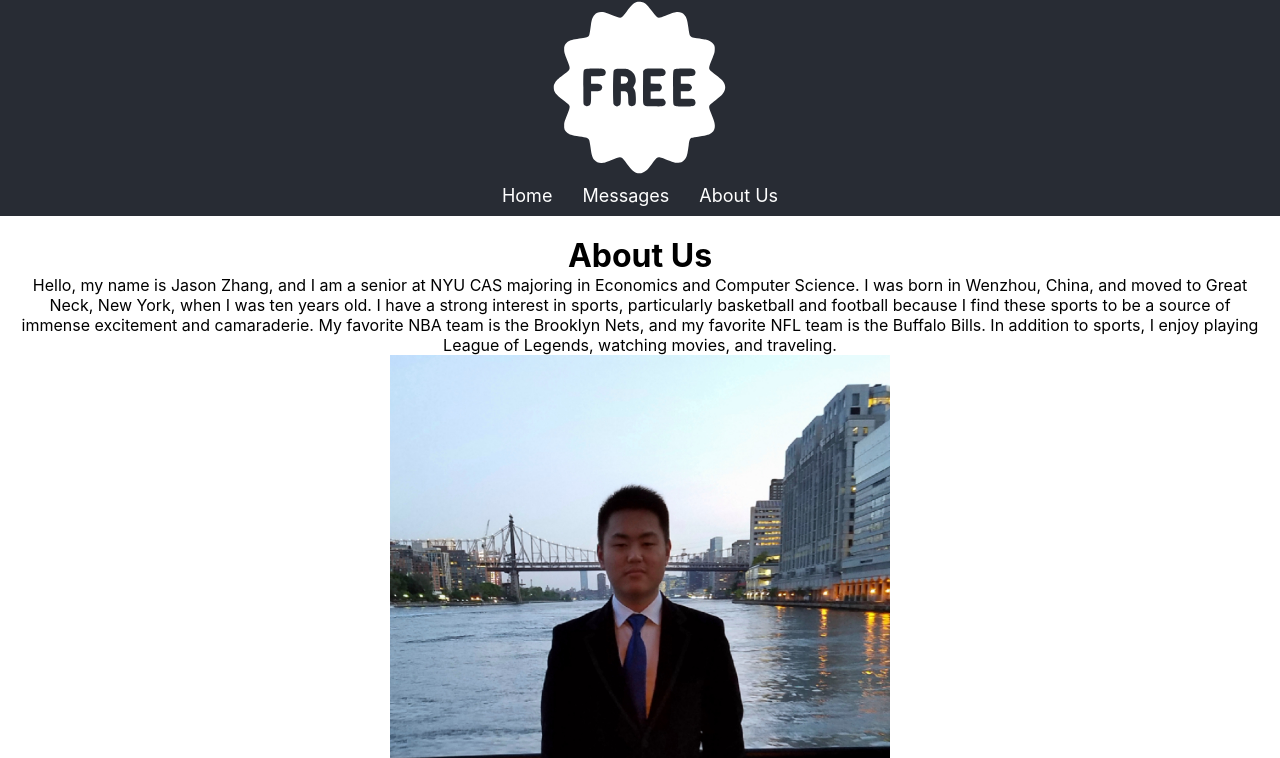
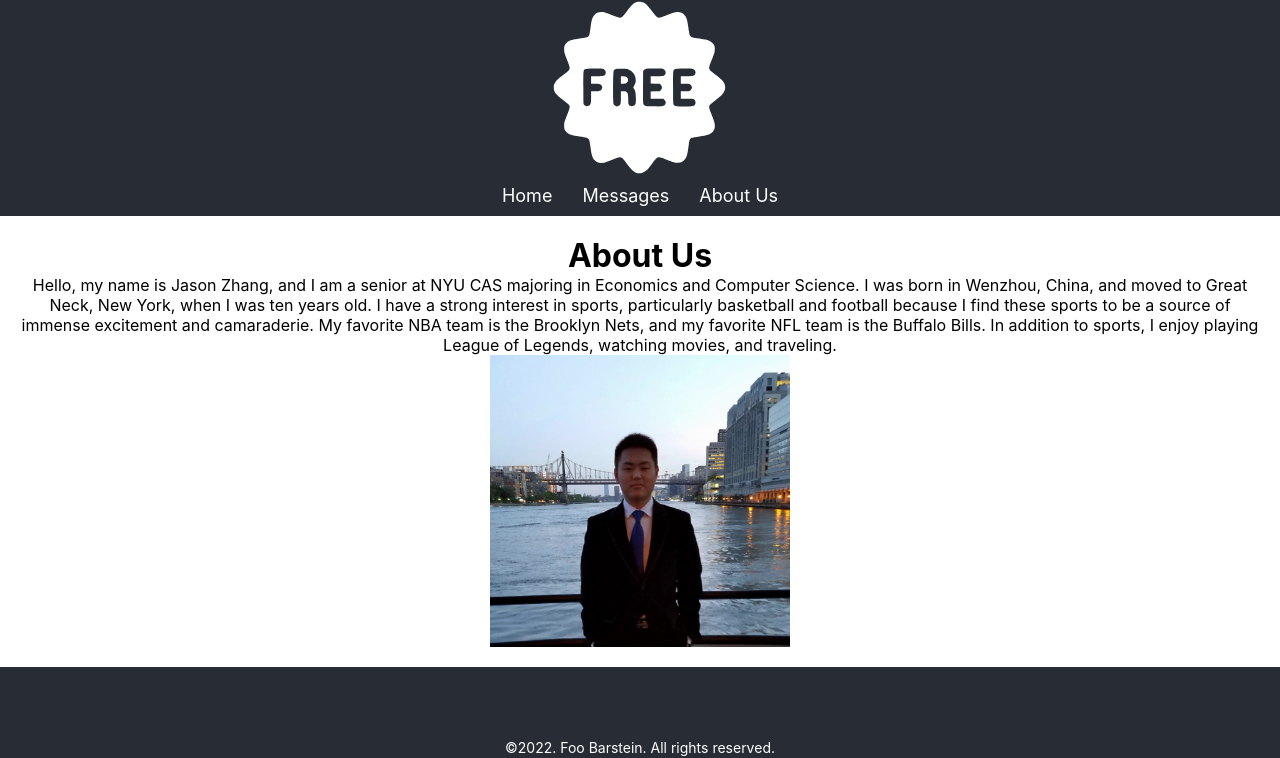
Before and after one commit to agiledev-students-fall2023/3-simple-mern-stack-app-Jason-SL-Zhang, a React (Create React App) app in the folder front-end/: page /about-us in a window 1280 px wide. Shown: the top 758 px of the page. Built offline with nearby package versions, Linux system fonts and the light colour scheme.

Commit message:
UpdateAboutUs

```diff
--- a/front-end/src/AboutUs.css
+++ b/front-end/src/AboutUs.css
@@ -1,5 +1,5 @@
 .image {
-    width: 500px;       /* Set width to desired value */
+    width: 300px;       /* Set width to desired value */
     height: auto;       /* Maintain the aspect ratio */
     display: block;     /* To allow for margin auto to work */
     margin: 0 auto;     /* Optional: Center the image horizontally */
```
Also changed, not shown: 1 other file (tests, documents, lock files or other folders).
